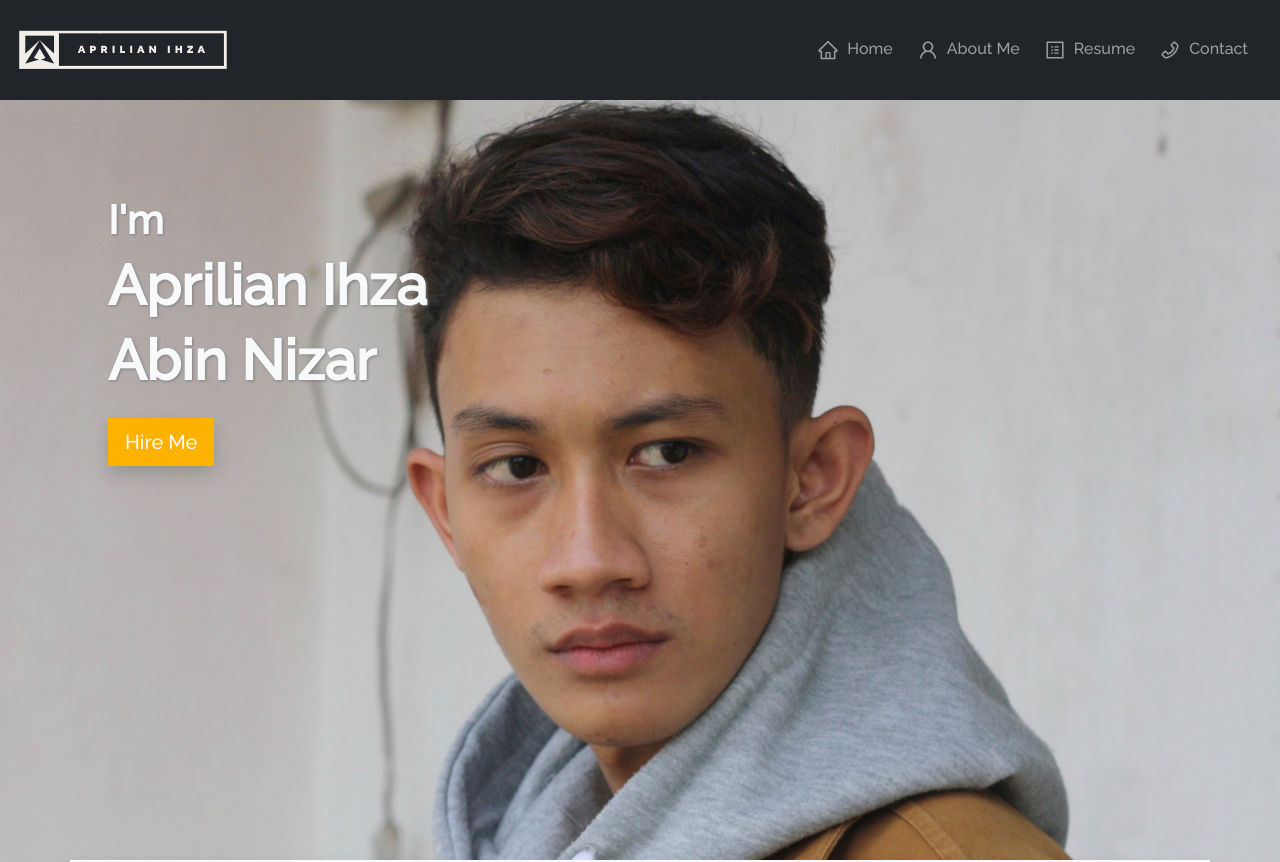
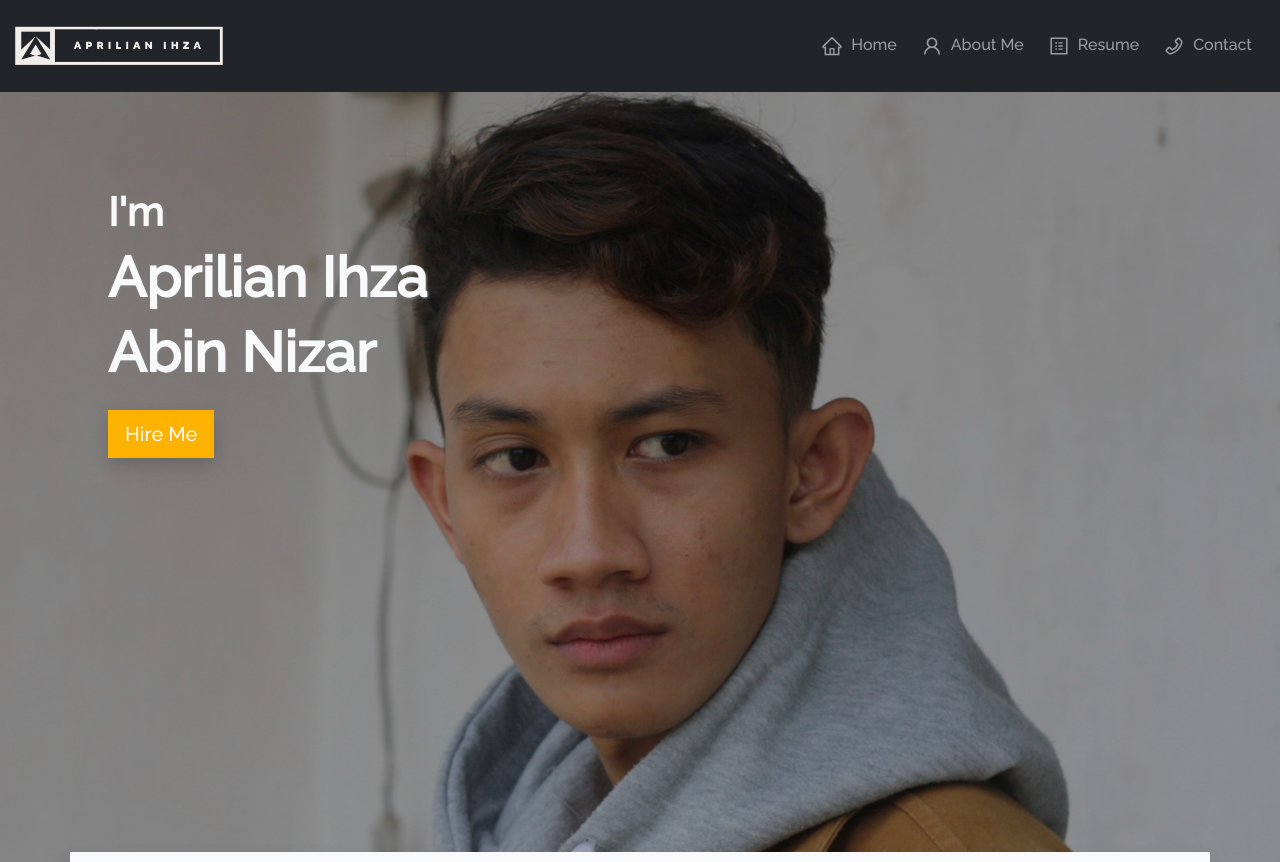
Before and after one commit to 11aprilian/personal-web, a React (Vite) app: page / in a window 1280 px wide. Shown: the top 862 px of the page. Built offline with nearby package versions, Linux system fonts and the light colour scheme.

Commit message:
change transparency

```diff
--- a/src/App.css
+++ b/src/App.css
@@ -48,15 +48,7 @@
     -webkit-animation-name: slideIn;
     animation-name: slideIn;
   }
-  .hero-image {
-    background: linear-gradient(rgba(0, 0, 0, 0.5), rgba(0, 0, 0, 0.5)),url("/assets/");
-    height: 550px;
-    background-repeat: no-repeat;
-    background-size: cover;
-  }
-  /* .bg-hero {
-    background-color: black;
-  } */
+
   @media screen and (max-width: 1000px) {
     .responsive-hide {
       display: none;
@@ -185,16 +177,12 @@
 
 .hero{
   height:120vh;
-  background:url("/src/assets/hero.jpeg")
+  background: linear-gradient(rgba(0, 0, 0, 0.3), rgba(0, 0, 0, 0.3)),url("/src/assets/hero.jpeg")
   center / cover no-repeat;
 }
 
 .under-hero{
   margin-top:-200px;
-}
-
-.hero-layer{
-  background-color: black;
 }
 
 .btn{
--- a/src/components/Hero.jsx
+++ b/src/components/Hero.jsx
@@ -76,7 +76,7 @@ const Hero = () => {
 
   return (
     <div>
-      <div className="hero-layer">
+      <div>
         <div
           className="d-flex container-fluid hero shadow"
           lc-helper="background"
@@ -90,16 +90,13 @@ const Hero = () => {
               Abin Nizar
             </h1>
 
-            <p className="text-light">
-              <a
-                href=""
-                className="typewrite text-light text-decoration-none t-shadow"
-                data-period="2000"
+              <p
+                className="typewrite text-light t-shadow"
+                data-period="1000"
                 data-type='[ "I`am Programmer.", "I`am Web Developer.", "I Love to Develop." ]'
               >
                 <span className="wrap"></span>
-              </a>
-            </p>
+              </p>
             <button className="shadow mt-2 btn btn-lg text-light">
               Hire Me
             </button>
--- a/src/components/Navbar.jsx
+++ b/src/components/Navbar.jsx
@@ -11,7 +11,7 @@ const Navbar = () => {
   return (
     <div>
       <nav className="navbar navbar-expand-sm bg-dark navbar-dark">
-        <div className="container-fluid m-1">
+        <div className="container-fluid">
           <a className="navbar-brand" href="/">
             <img src={logo} alt="" className="r" height={44} />
           </a>
```
